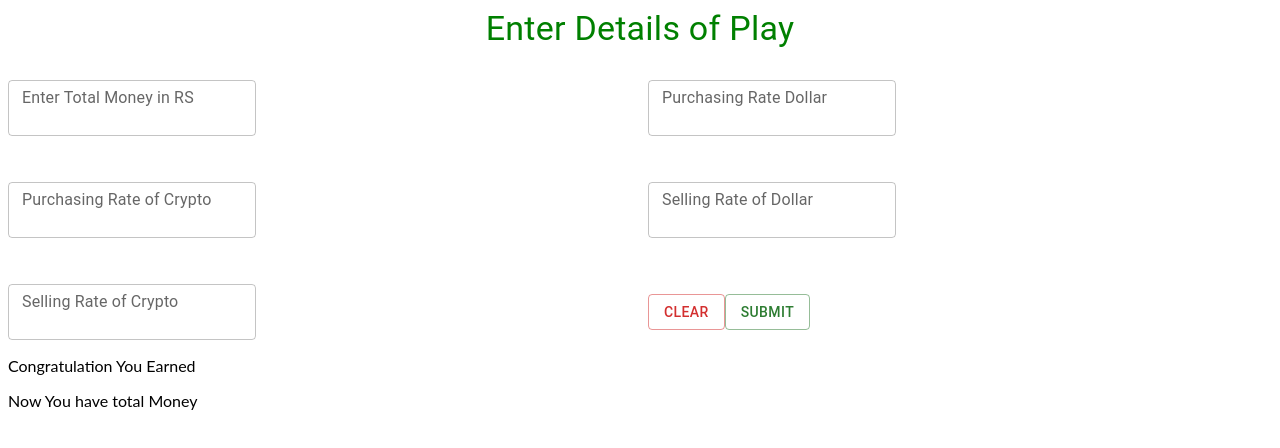
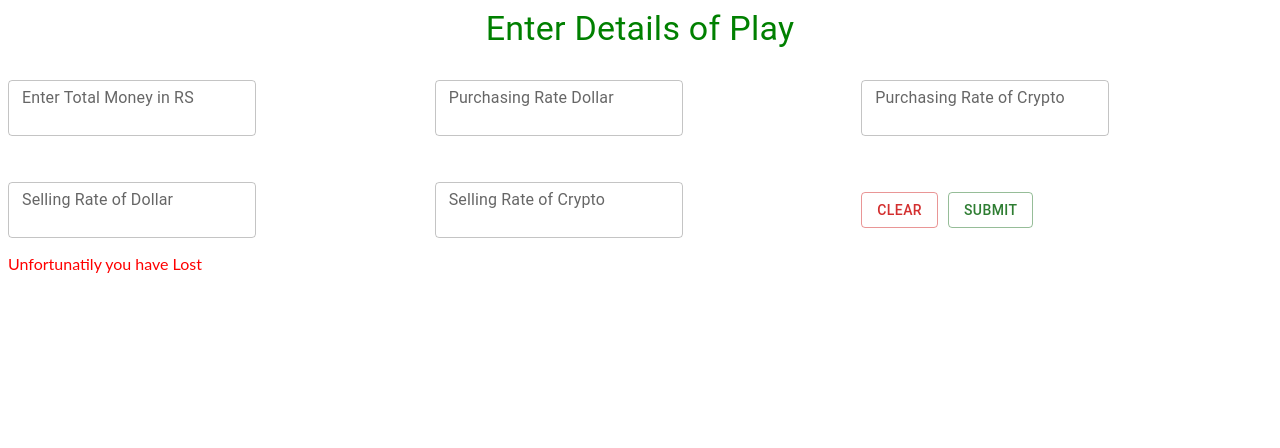
Before and after one commit to Muhammadfaizanjanjua109/CryptoCalculator, a React (Create React App) app: page / in a window 1280 px wide. Shown: the top 448 px of the page. Built offline with nearby package versions, Linux system fonts and the light colour scheme.

Commit message:
Messege Condition

```diff
--- a/App.tsx
+++ b/App.tsx
@@ -1,4 +1,5 @@
 import * as React from 'react';
+
 import './style.css';
 import TextField from '@mui/material/TextField';
 import Button from '@mui/material/Button';
@@ -13,11 +14,13 @@ export default function App() {
     sellingRateDollar: '',
     sellingRateCrypto: '',
   };
+  let color = '';
   const [modal, setModal] = React.useState(inital_modal);
   const [profit, setProfit] = React.useState({
     totalMoney: null,
     totalProfit: null,
   });
+
   const handleChange = (e) => {
     const name = e.target.name;
     const value = e.target.value;
@@ -43,14 +46,21 @@ export default function App() {
       totalProfit: totp,
     }));
   };
+  console.log('color', color);
+
   return (
     <div>
-      <Typography variant="h4" component="h4" textAlign={'center'} color={'green'}>
+      <Typography
+        variant="h4"
+        component="h4"
+        textAlign={'center'}
+        color={'green'}
+      >
         Enter Details of Play
       </Typography>
       <form>
         <Grid container spacing={2}>
-          <Grid item xs={6}>
+          <Grid item xs={6} md={4} sm={4} xl={2}>
             <TextField
               id="outlined-basic"
               type="text"
@@ -62,7 +72,7 @@ export default function App() {
               variant="outlined"
             />
           </Grid>
-          <Grid item xs={6}>
+          <Grid item xs={6} md={4} sm={4} xl={2}>
             <TextField
               id="outlined-basic"
               type="text"
@@ -75,7 +85,7 @@ export default function App() {
             />
           </Grid>
 
-          <Grid item xs={6}>
+          <Grid item xs={6} md={4} sm={4} xl={2}>
             <TextField
               id="outlined-basic"
               type="text"
@@ -88,7 +98,7 @@ export default function App() {
             />
           </Grid>
 
-          <Grid item xs={6}>
+          <Grid item xs={6} md={4} sm={4} xl={2}>
             <TextField
               id="outlined-basic"
               type="text"
@@ -100,7 +110,7 @@ export default function App() {
               variant="outlined"
             />
           </Grid>
-          <Grid item xs={6}>
+          <Grid item xs={6} md={4} sm={4} xl={2}>
             <TextField
               id="outlined-basic"
               type="text"
@@ -112,11 +122,19 @@ export default function App() {
               variant="outlined"
             />
           </Grid>
-          <Grid item xs={6}   sx={{ paddingTop: '10px', marginTop: '40px' }}>
+          <Grid
+            item
+            xs={6}
+            md={4}
+            sm={4}
+            xl={2}
+            sx={{ paddingTop: '10px', marginTop: '40px' }}
+          >
             <Button
               variant="outlined"
               color="error"
               onClick={() => setModal(inital_modal)}
+              sx={{ marginRight: '10px' }}
             >
               Clear
             </Button>
@@ -129,12 +147,23 @@ export default function App() {
             </Button>
           </Grid>
         </Grid>
+      </form>
+      {profit.totalProfit != '' && (
+        <Typography
+          variant="p"
+          component="p"
+          color={profit.totalProfit >  0?'green':'red'}
 
-
-      </form>
-      <p>Congratulation You Earned </p>
+        >
+        {profit.totalProfit > 0 ?
+         <> Congratulation You Earned </>
+         :
+          <>  Unfortunatily you have Lost   </>
+         }
+        </Typography>
+      ) }
       <p>{profit.totalProfit && profit.totalProfit}</p>
-      <p>Now You have total Money </p>
+      {profit.totalMoney && <p>Now You have total Money </p>}
       <p>{profit.totalMoney && profit.totalMoney}</p>
     </div>
   );
```
Lines whose indentation alone changed are shown as unchanged.
